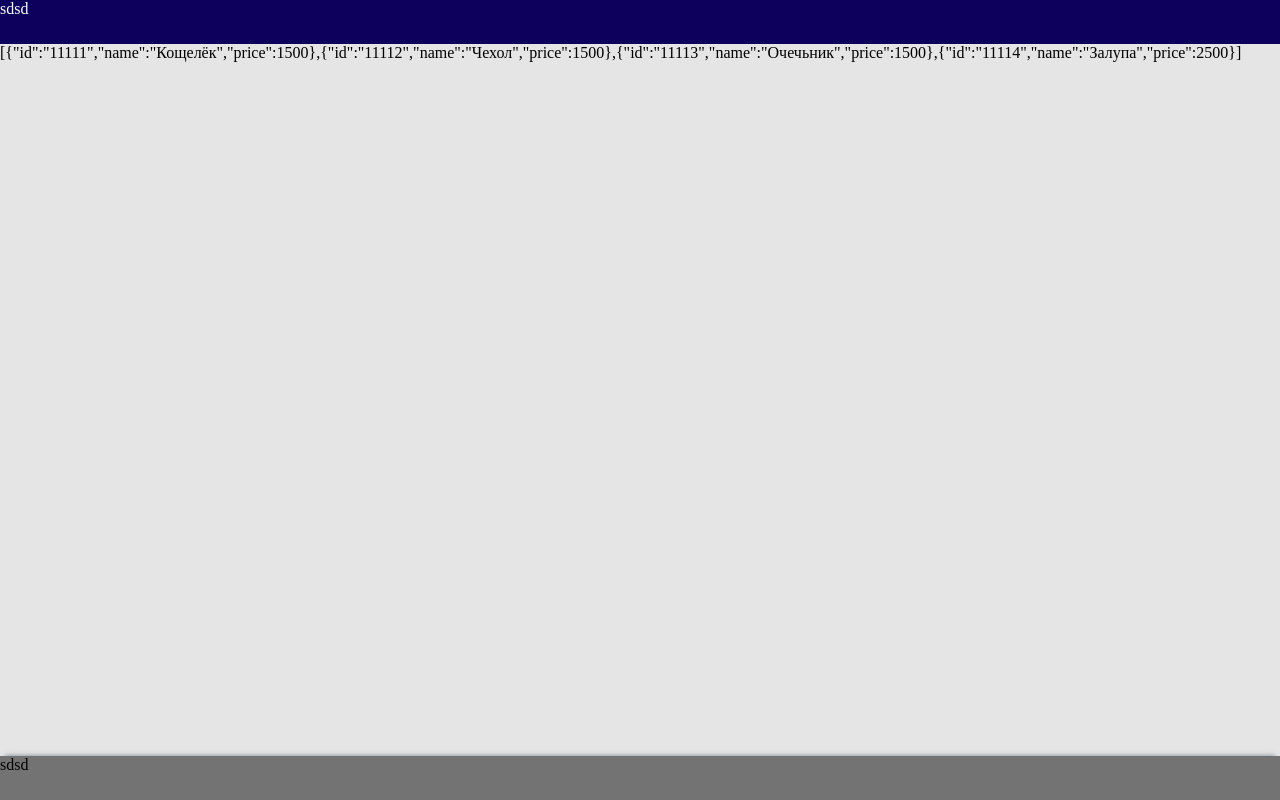
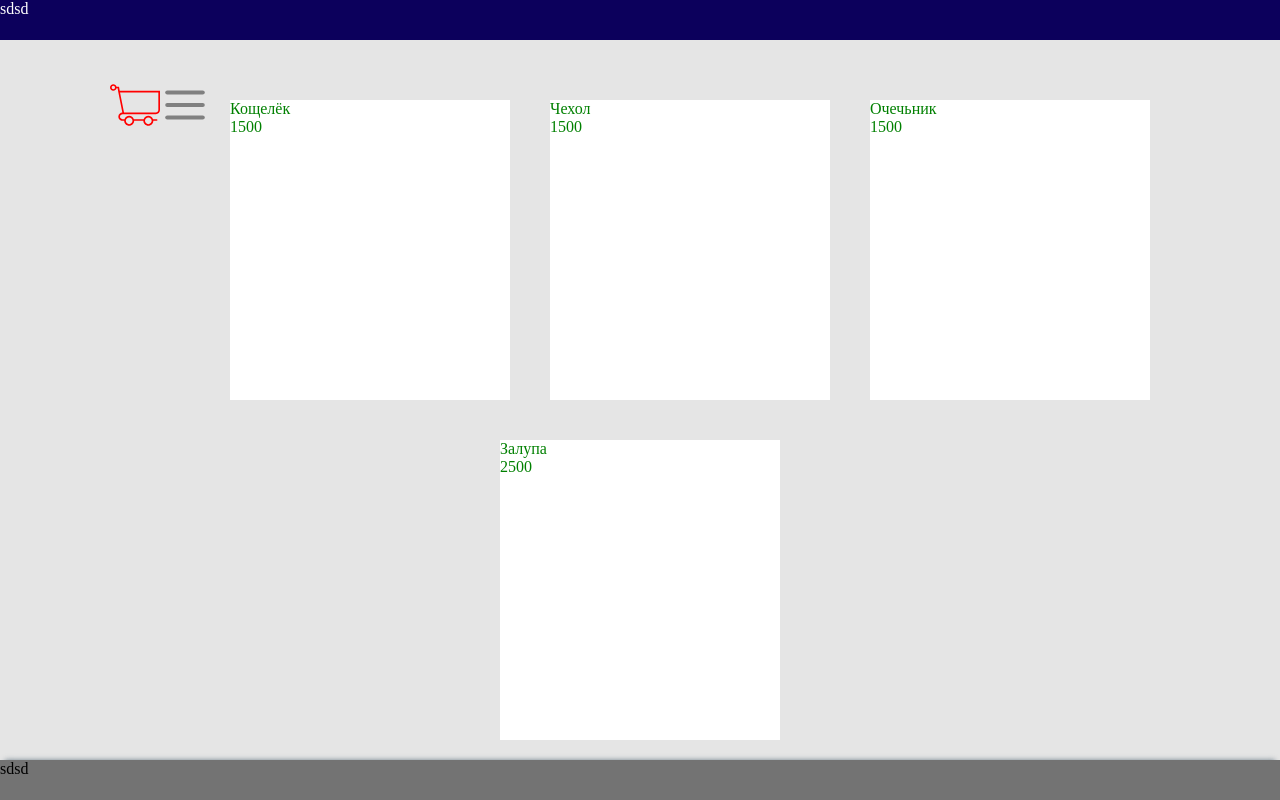
Before and after one commit to kabanooovd/limon-front, a React app: page / in a window 1280 px wide. Built offline with nearby package versions, Linux system fonts and the light colour scheme.

Commit message:
configured icons

```diff
--- a/package.json
+++ b/package.json
@@ -14,7 +14,7 @@
     "@types/webpack": "^4.41.22",
     "bundle-loader": "^0.5.6",
     "css-loader": "^6.7.1",
-    "file-loader": "^6.1.1",
+    "file-loader": "^6.2.0",
     "html-webpack-plugin": "^4.5.0",
     "ts-loader": "^8.0.5",
     "typescript": "^4.0.3",
@@ -23,6 +23,7 @@
     "webpack-dev-server": "^3.11.0"
   },
   "dependencies": {
+    "@types/file-loader": "^5.0.1",
     "@types/react": "^17.0.20",
     "@types/react-dom": "^17.0.9",
     "@types/react-router-dom": "^5.3.3",
--- /dev/null
+++ b/src/components/Icon/index.tsx
@@ -0,0 +1,38 @@
+import React from "react"
+
+interface IIcon {
+  iconName: string,
+  onClick?: () => void,
+  iconWidth?: string
+  iconHeight?: string
+  iconColor?: string
+}
+
+export const Icon = ({
+  iconName,
+  onClick,
+  iconWidth,
+  iconHeight,
+  iconColor,
+}: IIcon) => {
+  switch(true) {
+    case iconName === 'cart': return <svg width={iconWidth} height={iconHeight} fill={iconColor} onClick={onClick} version="1.1" id="cart" xmlns="http://www.w3.org/2000/svg" x="0px" y="0px" viewBox="0 0 60 60">
+      <path d="M11.68,13l-0.833-5h-2.99C7.411,6.28,5.859,5,4,5C1.794,5,0,6.794,0,9s1.794,4,4,4c1.859,0,3.411-1.28,3.858-3h1.294l0.5,3
+        H9.614l5.171,26.016c-2.465,0.188-4.518,2.086-4.76,4.474c-0.142,1.405,0.32,2.812,1.268,3.858C12.242,48.397,13.594,49,15,49h2
+        c0,3.309,2.691,6,6,6s6-2.691,6-6h11c0,3.309,2.691,6,6,6s6-2.691,6-6h4c0.553,0,1-0.447,1-1s-0.447-1-1-1h-4.35
+        c-0.826-2.327-3.043-4-5.65-4s-4.824,1.673-5.65,4h-11.7c-0.826-2.327-3.043-4-5.65-4s-4.824,1.673-5.65,4H15
+        c-0.842,0-1.652-0.362-2.224-0.993c-0.577-0.639-0.848-1.461-0.761-2.316c0.152-1.509,1.546-2.69,3.173-2.69h0.791
+        c0.014,0,0.025,0,0.039,0h38.994C57.763,41,60,38.763,60,36.013V13H11.68z M4,11c-1.103,0-2-0.897-2-2s0.897-2,2-2s2,0.897,2,2
+        S5.103,11,4,11z M46,45c2.206,0,4,1.794,4,4s-1.794,4-4,4s-4-1.794-4-4S43.794,45,46,45z M23,45c2.206,0,4,1.794,4,4s-1.794,4-4,4
+        s-4-1.794-4-4S20.794,45,23,45z M58,36.013C58,37.66,56.66,39,55.013,39H16.821l-4.77-24H58V36.013z"
+      />
+    </svg>
+    case iconName === 'burger': return <svg width={iconWidth} height={iconHeight} viewBox="0 0 48 48" xmlns="http://www.w3.org/2000/svg" onClick={onClick}>
+      <path d="M41,14H7a2,2,0,0,1,0-4H41A2,2,0,0,1,41,14Z" fill={iconColor}/>
+      <path d="M41,26H7a2,2,0,0,1,0-4H41A2,2,0,0,1,41,26Z" fill={iconColor}/>
+      <path d="M41,38H7a2,2,0,0,1,0-4H41A2,2,0,0,1,41,38Z" fill={iconColor}/>
+    </svg>
+
+  default: return <div>chose icon</div>
+  }
+}
--- /dev/null
+++ b/src/components/ItemCard/index.tsx
@@ -0,0 +1,20 @@
+import React from "react"
+import styled from "styled-components"
+import { colors } from "../../styles/stylesConfig";
+import { IItem } from "../../types";
+
+const StyledItemCard = styled.div`
+  width: 280px;
+  height: 300px;
+  background: ${colors.white};
+  color: green;
+  margin: 20px;
+  // display: flex;
+`;
+
+export const ItemCard = ({ id, name, price } : IItem) => {
+  return <StyledItemCard>
+    <div>{name}</div>
+    <div>{`${price}`}</div>
+  </StyledItemCard>
+}
--- a/src/components/index.tsx
+++ b/src/components/index.tsx
@@ -1,7 +1,11 @@
 import { Header } from './Header'
 import { Footer } from './Footer'
+import { ItemCard } from './ItemCard'
+import { Icon } from './Icon'
 
 export {
   Header,
   Footer,
+  ItemCard,
+  Icon,
 }
--- a/src/containers/App/index.tsx
+++ b/src/containers/App/index.tsx
@@ -5,6 +5,9 @@ import { RoutesComponent } from "../Routes/Routes"
 const StyledApp = styled.div`
   // width: 100%;
   height: 100%;
+  overflow-Y: scroll;
+  padding: 40px;
+
 `
 
 export const App = () => {
--- a/src/declaration.d.ts
+++ b/src/declaration.d.ts
@@ -1 +1,2 @@
 declare module '*.png';
+declare module '*.svg';
--- a/src/pages/ItemsPage/index.tsx
+++ b/src/pages/ItemsPage/index.tsx
@@ -2,20 +2,31 @@ import { toJS } from "mobx";
 import { observer } from "mobx-react-lite";
 import React from "react"
 import styled from "styled-components"
+import { Icon, ItemCard } from '../../components/index';
 import itemsState from '../../store/items'
 
 const StyledItemsPage = styled.div`
   height: 100%;
+  display: flex;
+  flex-wrap: wrap;
+  justify-content: center;
 `;
 
 export const ItemsPage = observer(() => {
+  const currentItems = toJS(itemsState.items)
   React.useEffect(() => {
-    if (itemsState.items.length < 1) {
+    if (currentItems.length < 1) {
       itemsState.onGetItems()
     }
   }, [itemsState])
+  return <StyledItemsPage>
+    <div>
+      <Icon iconName="cart" iconWidth={'50px'} iconHeight={'50px'} iconColor={'red'} onClick={() => alert('cart')} />
+      <Icon iconName="burger" iconWidth={'50px'} iconHeight={'50px'} iconColor={'grey'} onClick={() => alert('burger')} />
+    </div>
 
-  return <StyledItemsPage>
-    {JSON.stringify(toJS(itemsState.items))}
+    {currentItems.map(({id, name, price}) => {
+      return <ItemCard key={id} id={id} name={name} price={price} />
+    })}
   </StyledItemsPage>
 })
--- a/src/store/items.ts
+++ b/src/store/items.ts
@@ -1,9 +1,9 @@
 import { makeAutoObservable } from 'mobx'
 import { ControllerItems } from '../api/ControllerItems'
-import { IItems } from '../types'
+import { IItem } from '../types'
 
 class Items {
-  items: IItems[] = []
+  items: IItem[] = []
 
   constructor() {
     makeAutoObservable(this)
--- a/src/types.ts
+++ b/src/types.ts
@@ -1,4 +1,4 @@
-export interface IItems {
+export interface IItem {
   id: string,
   name: string,
   price: number,
--- a/webpack.config.js
+++ b/webpack.config.js
@@ -37,7 +37,16 @@ module.exports = {
             {
               test: /\.css$/i,
               use: ["style-loader", "css-loader"],
-            }
+            },
+            {
+              test: /\.(png|jpe?g|gif|svg)$/i,
+              use: [
+                {
+                  loader: "file-loader",
+                },
+              ],
+            },
+
         ],
     },
     resolve: {
```
Also changed, not shown: 1 other file (tests, documents, lock files or other folders).
